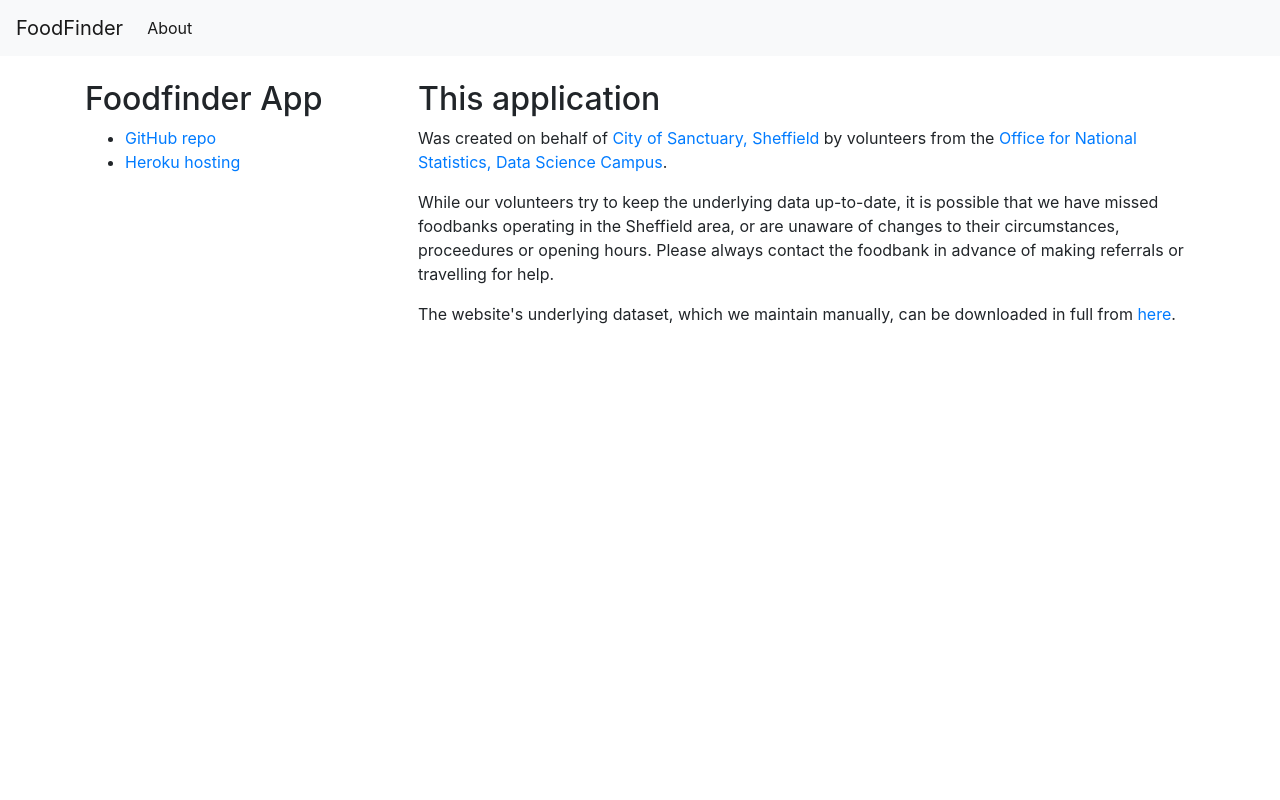
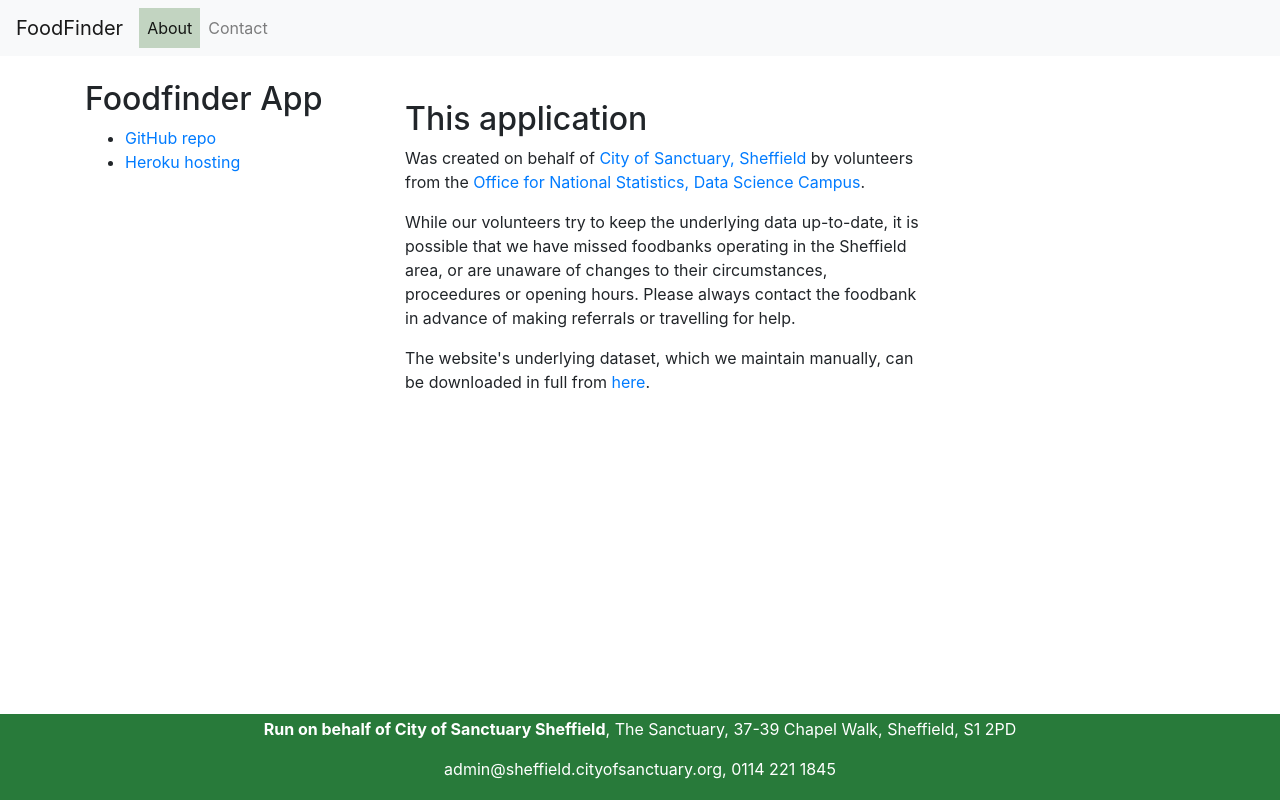
Before and after one commit to MartinChrisWood/foodfinder, a Flask app: page /about in a window 1280 px wide. Run offline with Flask 3, Linux system fonts and the light colour scheme; parts of the project's set-up code (start-up, migrations or seed data) failed here and were passed over; some libraries are stand-ins or nearby versions.

Commit message:
wip: restyling

```diff
--- a/app.py
+++ b/app.py
@@ -112,5 +112,10 @@ def about():
     return render_template("about.html")
 
 
+@app.route("/contact")
+def contact():
+    return render_template("contact.html")
+
+
 if __name__ == "__main__":
     app.run(debug=True)
--- a/src/backend/frontend_handler.py
+++ b/src/backend/frontend_handler.py
@@ -30,7 +30,7 @@ def foodfind_nearest(
         "Saturday": True,
         "Sunday": True,
     },
-    num_results: int = 20,
+    num_results: int = 15,
 ) -> gpd.GeoDataFrame:
     """finds and filters to nearest foodbanks, by distance and days available.
 
@@ -126,7 +126,7 @@ def foodfind_asap(
     place_from: type[Point] = Point(-1.470599, 53.379244),
     dist_range: float = 5000,     # 5km
     time_stamp: datetime = datetime.now(),
-    num_results: int = 20
+    num_results: int = 15
 ) -> gpd.GeoDataFrame:
     """finds and filters to nearest foodbanks by distance, and returns
     them sorted by the next 'available'/open foodbank.
--- a/src/display.py
+++ b/src/display.py
@@ -9,6 +9,10 @@ def html_table(df):
 
     # Handles missing contact details
     df_out = df_out.fillna("")
+
+    # Replace newline characters with html break
+    df_out['opening'] = df_out['opening'].str.replace("\r", "")
+    df_out['opening'] = df_out['opening'].str.replace("\n", "<br>")
 
     # Reformat the contact links into one field, for compact display
     df_out['email'] = "Email: " + '<a href="mailto:' + df_out['email'] + '">' + df_out['email'] + '</a>'
--- /dev/null
+++ b/static/css/styles.css
@@ -0,0 +1,44 @@
+th, td {
+    text-align: left;
+}
+
+table {
+    width: 100%;
+    border-spacing: 0px;
+}
+
+tr:hover {background-color: #c4e6c9;}
+
+/* Style the active class (and buttons on mouse-over) */
+.active {
+    background-color: #c2d4c1;
+    color: white;
+
+  }
+
+.content {
+    float: left;
+    width: 50%;
+    padding: 20px;
+    min-width: 400px;
+}
+
+.buffer {
+    clear: both;
+    height: 100px;
+}
+
+.footerlink {
+    color: white;
+}
+
+footer {
+    position: fixed;
+    left: 0;
+    bottom: 0;
+    width: 100%;
+    text-align: center;
+    padding: 3px;
+    background-color: rgb(40, 122, 58);
+    color: white;
+  }
--- /dev/null
+++ b/static/js/activator.js
@@ -0,0 +1,11 @@
+const links = document.querySelectorAll('.nav-link');
+
+// Handles highlighting the active page in the nav bar
+if (links.length) {
+  links.forEach((link) => {
+    link.classList.remove('active');
+    if (link.href === window.location.href) {
+        link.classList.add("active");
+    }
+  });
+}
--- a/templates/about.html
+++ b/templates/about.html
@@ -16,7 +16,7 @@
 
 {% block results %}
 <br>
-<div>
+<div class="content">
     <h2>This application</h2>
     <p> Was created on behalf of
         <a href="https://sheffield.cityofsanctuary.org/">City of Sanctuary, Sheffield</a>
--- a/templates/layout.html
+++ b/templates/layout.html
@@ -8,6 +8,7 @@
     <!-- Bootstrap CSS -->
     <link rel="stylesheet" href="https://stackpath.bootstrapcdn.com/bootstrap/4.3.1/css/bootstrap.min.css"
       integrity="sha384-ggOyR0iXCbMQv3Xipma34MD+dH/1fQ784/j6cY/iJTQUOhcWr7x9JvoRxT2MZw1T" crossorigin="anonymous">
+    <link rel="stylesheet" href="{{ url_for('static', filename='css/styles.css') }}">
 
     <title>{% block title %} {% endblock %}</title>
       <script src="https://code.jquery.com/jquery-3.5.1.min.js"></script>
@@ -34,19 +35,31 @@
         </button>
         <div class="collapse navbar-collapse" id="navbarNav">
             <ul class="navbar-nav">
-            <li class="nav-item active">
-                <a class="nav-link" href= {{ url_for("about") }}>About</a>
-            </li>
+              <li class="nav-item">
+                  <a class="nav-link" href= {{ url_for("about") }}>About</a>
+              </li>
+              <li class="nav-item">
+                <a class="nav-link" href= {{ url_for("contact") }}>Contact</a>
+              </li>
             </ul>
         </div>
     </nav>
     <div class="container">
-      <div id="input" style="width: 30%; float:left">
+      <div id="input" style="width: 25%; float:left; min-width:300px">
         {% block search %} {% endblock %}
       </div>
-      <div id="output" style="width: 70%; float:left">
+      <div id="output" style="float:center; min-width: 400px">
           {% block results %} {% endblock %}
       </div>
     </div>
- </body>
+    <div class="buffer">
+      <footer>
+          <address>
+              <p><b>Run on behalf of City of Sanctuary Sheffield</b>, The Sanctuary, 37-39 Chapel Walk, Sheffield, S1 2PD</p>
+              <p><a class="footerlink" href="mailto:admin@sheffield.cityofsanctuary.org">admin@sheffield.cityofsanctuary.org</a>, <a class="footerlink" href="tel:+441142211845">0114 221 1845</a></p>
+          </address>
+      </footer>
+    </div>
+    <script src="{{ url_for('static', filename='js/activator.js') }}"></script>
+  </body>
 </html>
```
Also changed, not shown: templates/contact.html (added, +42 -0 lines), templates/index.html (+5 -3 lines).
